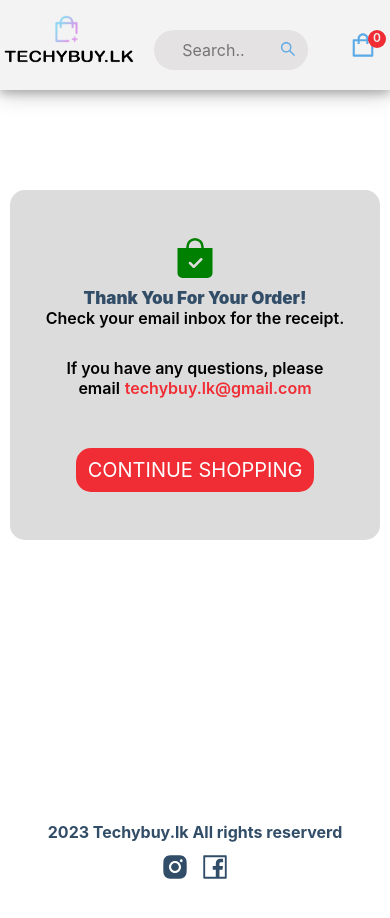
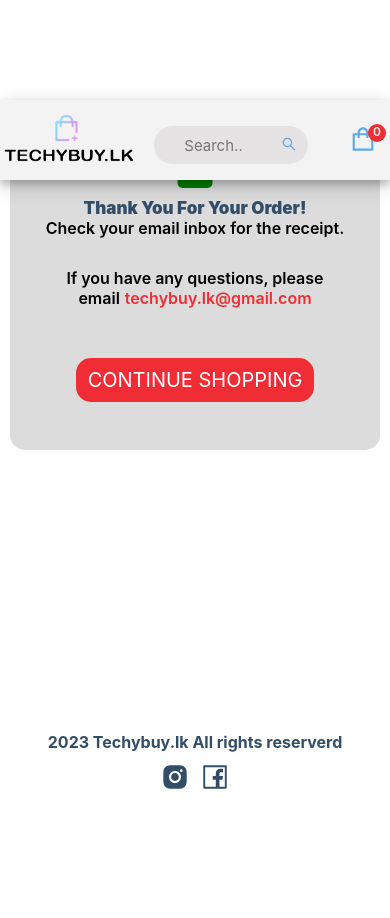
Before and after one commit to mayura111/techybuy, a Next.js app: page /success in a window 390 px wide. After the commit the page ends 844 px from the top, so only its background shows below. Built offline with nearby package versions, Linux system fonts and the light colour scheme.

Commit message:
modified:   styles/globals.css

```diff
--- a/styles/globals.css
+++ b/styles/globals.css
@@ -126,14 +126,15 @@ width: 100%;
 
 /* Navigation Bar */
 .navbar-container{
+  height: 80px;
+  width: 100vw;
+  background-color: rgb(243, 243, 243);
   display: flex;
   justify-content: space-between;
-  margin-bottom:20px;
-  background-color: rgb(243, 243, 243);
-  width: 100%;
-  height: 100px;
-  padding-left: 10px;
-  padding-right: 10px;
+  align-items: center;
+  padding: 12px;
+  position: fixed;
+  z-index: 999;
   box-shadow: 0 4px 8px 0 rgba(0, 0, 0, 0.2), 0 6px 20px 0 rgba(0, 0, 0, 0.19);
   /* position: sticky; */
 
@@ -153,9 +154,9 @@ width: 100%;
 
 
 .search-box{
+  top: 5px;
   position: relative;
   width: 900px;
-  margin-top: 30px;
   margin-right: 10px;
   margin-left: 10px;
   min-width: 140px;
@@ -202,8 +203,9 @@ width: 100%;
 }
 
 .cart-button{
-  padding: 10px;
-  margin-top: 20px;
+  padding-left: 10px;
+  padding-right: 10px;
+  padding-top: 5px;
 }
 
 .cart-icon{
@@ -808,9 +810,6 @@ margin-top: 160px;
     height: 15px;
   }
 
-  .search-box{
-   margin-top: 30px;
-  }
 
 
   /* .header-list{
@@ -827,8 +826,8 @@ margin-top: 160px;
 
   .navbar-container .menu{
       display: block;
+      padding-top: 5px;
       margin: 10px;
-      padding-top: 25px;
   }
   .menu-icon{
     display: block;
@@ -848,10 +847,6 @@ margin-top: 160px;
     right: 0;
   } */
 
-  .cart-button{
-    padding: 10px;
-
-  }
 
   .categories-section{
     display: none;
@@ -1000,13 +995,27 @@ margin-top: 160px;
 @media screen and (max-width:600px){
 
   .navbar-container{
+    height: 80px;
     padding-left: 2px;
     padding-right: 2px;
   }
 
-  .logo{
-    padding-top: 15px;
+
+  .search-box input{
+    height: 38px;
+    font-size: 15px;
   }
+
+  .search-icon{
+    font-size: 18px;
+  }
+
+  .search-box button{
+    width:38px;
+    height: 38px;
+    border-radius: 30px;
+  }
+
 
   .logo .logo-icon{
     margin-left: 50px;
```
